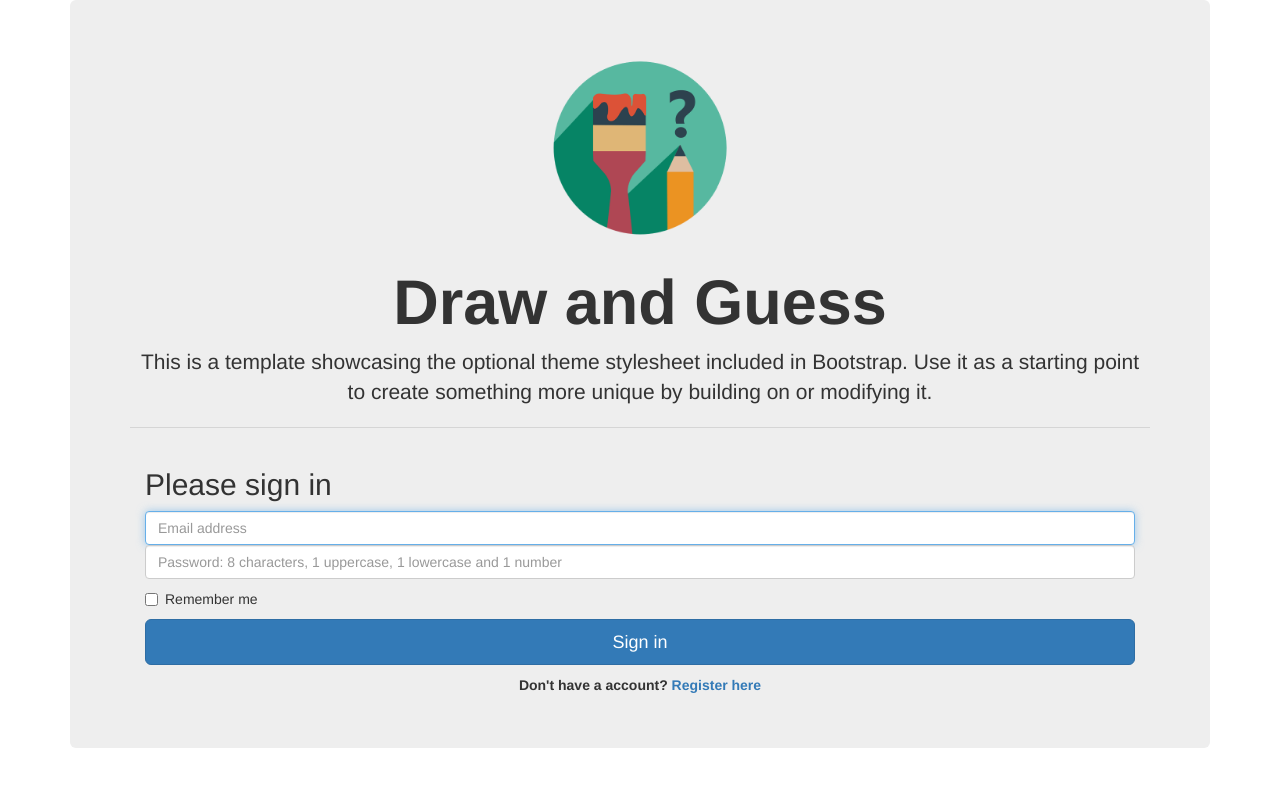
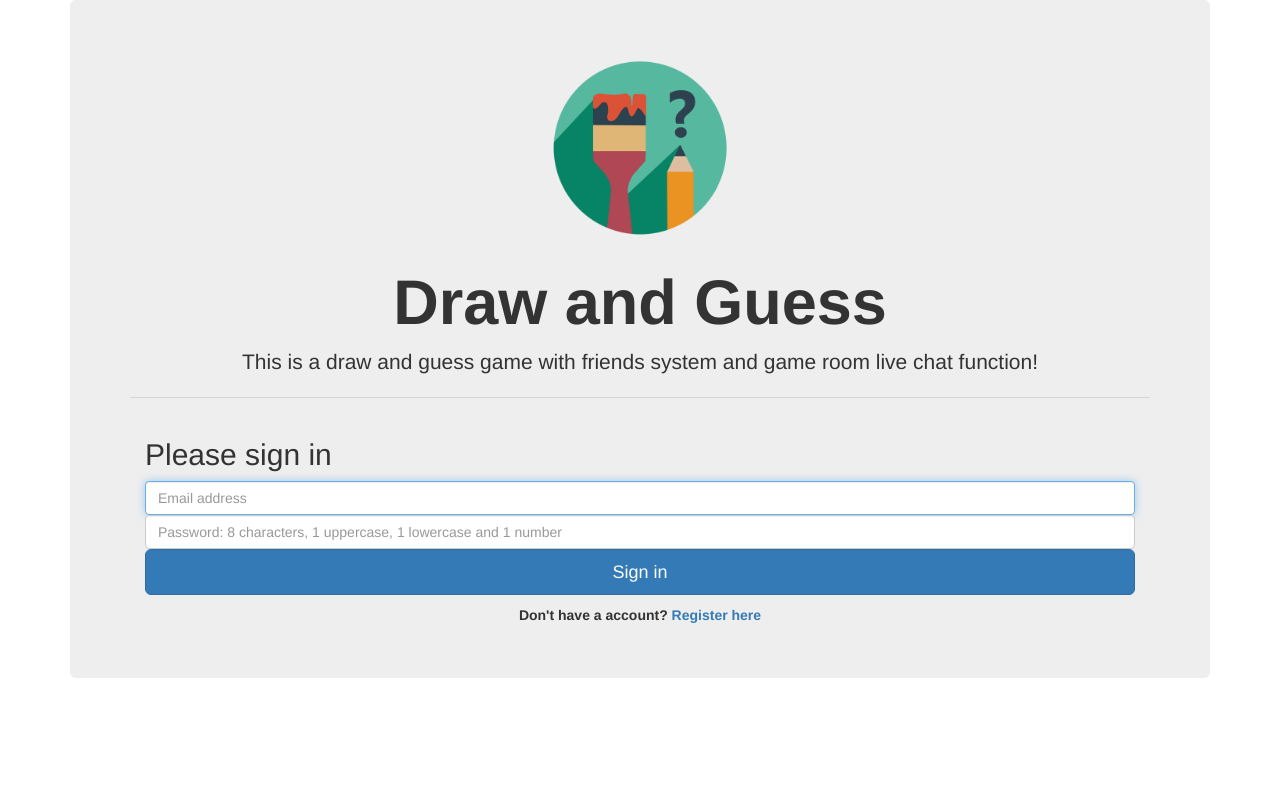
Before and after one commit to Blackpassat/DrawAndGuess, a PHP site: page /login.php in a window 1280 px wide. Shown: the top 787 px of the page. Run offline with PHP 8.4, Linux system fonts and the light colour scheme; some libraries are stand-ins or nearby versions.

Commit message:
loginpagemodifiedandnotenoughplayer

```diff
--- a/loginUI/login.php
+++ b/loginUI/login.php
@@ -10,7 +10,7 @@
     <meta http-equiv="X-UA-Compatible" content="IE=edge">
     <meta name="viewport" content="width=device-width, initial-scale=1">
     <!-- The above 3 meta tags *must* come first in the head; any other head content must come *after* these tags -->
-    <title>Bootstrap 101 Template</title>
+    <title>Draw and Guess</title>
 
     <!-- Bootstrap -->
     <link href="../bootstrap/css/bootstrap.min.css" rel="stylesheet">
@@ -98,7 +98,7 @@
           <img src="./img/loginIcon.png" width="200" height="200" class="img-responsive" alt="Generic placeholder thumbnail">
 
           <h1><strong>Draw and Guess</strong></h1>
-          <p>This is a template showcasing the optional theme stylesheet included in Bootstrap. Use it as a starting point to create something more unique by building on or modifying it.</p>
+          <p>This is a draw and guess game with friends system and game room live chat function!</p>
           </center>
           <hr/>
 
@@ -111,11 +111,11 @@
             <input type="password" id="inputPassword" class="form-control" placeholder="Password: 8 characters, 1 uppercase, 1 lowercase and 1 number" pattern="^(?=.*[a-z])(?=.*[A-Z])(?=.*\d)[a-zA-Z\d]{8,}$" title="At least 1 uppercase letter, 1 lowercase letter and 1 number. Length should be at least 8 characters. " required>
             <span id="pwdNotice" class="text-danger"></span>
 
-            <div class="checkbox">
+            <!-- <div class="checkbox">
               <label>
                 <input type="checkbox" value="remember-me"> Remember me
               </label>
-            </div>
+            </div> -->
 
             <button class="btn btn-lg btn-primary btn-block" type="button" value="submit" onclick="verify()">Sign in</button>
             <center><label style="text-align: center; padding-top: 10px">Don't have a account? <a href="#" data-toggle = "modal" data-target = "#myModal">Register here</a></label></center>
--- a/php_queries/StartGame.php
+++ b/php_queries/StartGame.php
@@ -32,7 +32,7 @@
    	}
 
    	if($count < 2)
-   		$errorType = 1;
+   		$errorType = 9;
   	else {
    		$query = "UPDATE gameroom set status = 'T' where roomId = \"".$roomId."\"";
    		$result = $conn->query($query);
@@ -127,8 +127,8 @@
 
    	if($updateRoomStatus)
    		echo "success";
-   	elseif ($errorType == 1)
-   		echo "Not enough players to start game!";
+   	elseif ($errorType == 9)
+   		echo "Not enough player";
    	else
    		echo "Something is wrong with database!";
 
```
